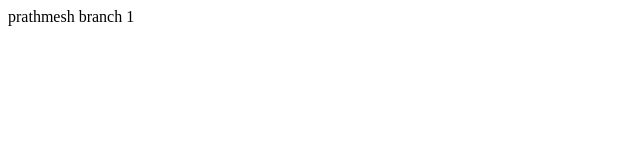
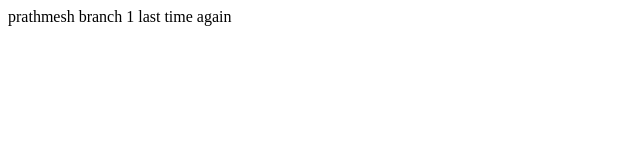
Before and after one commit to prathmeshbabar1/RealEstateCatalog, a React (Create React App) app in the folder frontend/: page / in a window 1280 px wide. Shown: the top 160 px of the page, without its empty margins (0-640 px from the left). Built offline with nearby package versions, Linux system fonts and the light colour scheme.

Commit message:
prathmesh branch

```diff
--- a/frontend/src/App.js
+++ b/frontend/src/App.js
@@ -3,6 +3,7 @@ function App() {
   return (
     <div className="App">
       prathmesh branch 1
+      last time again
     </div>
   );
 }
```
